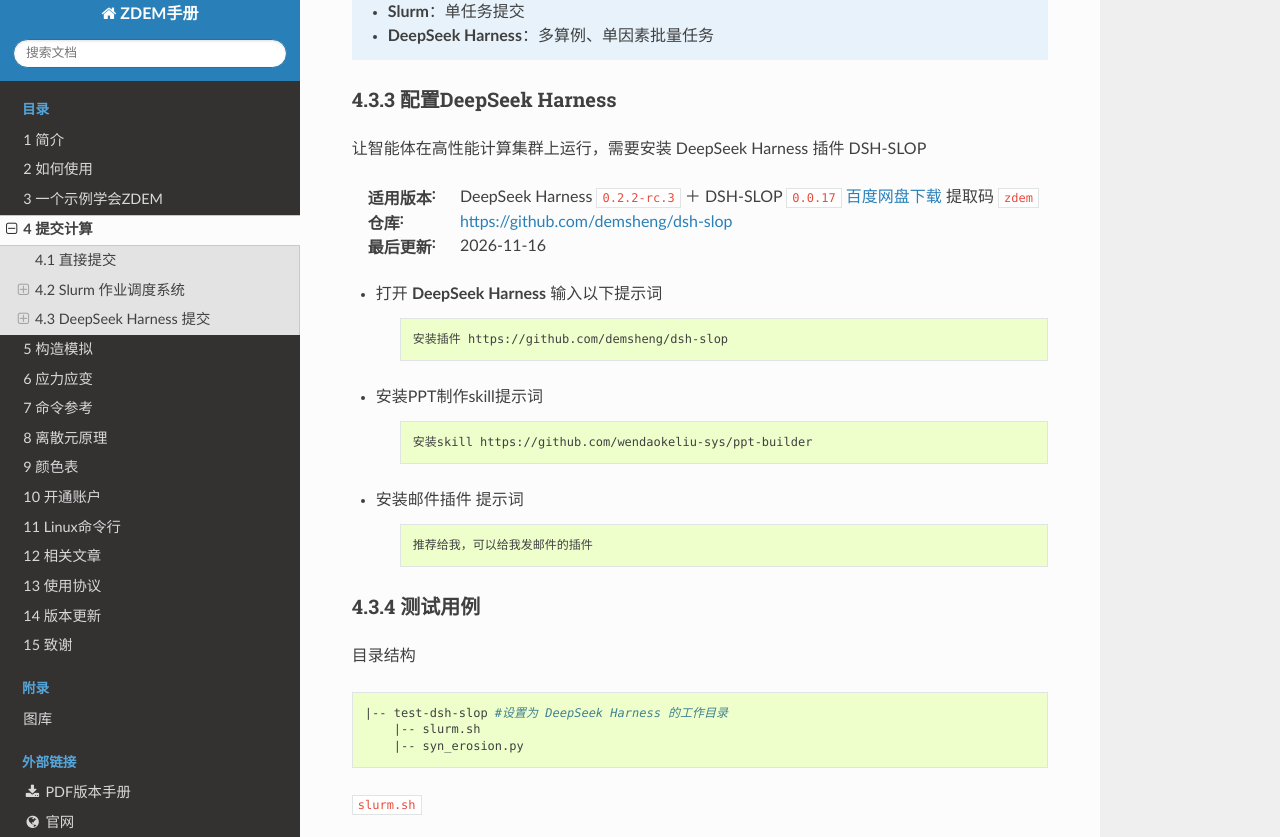
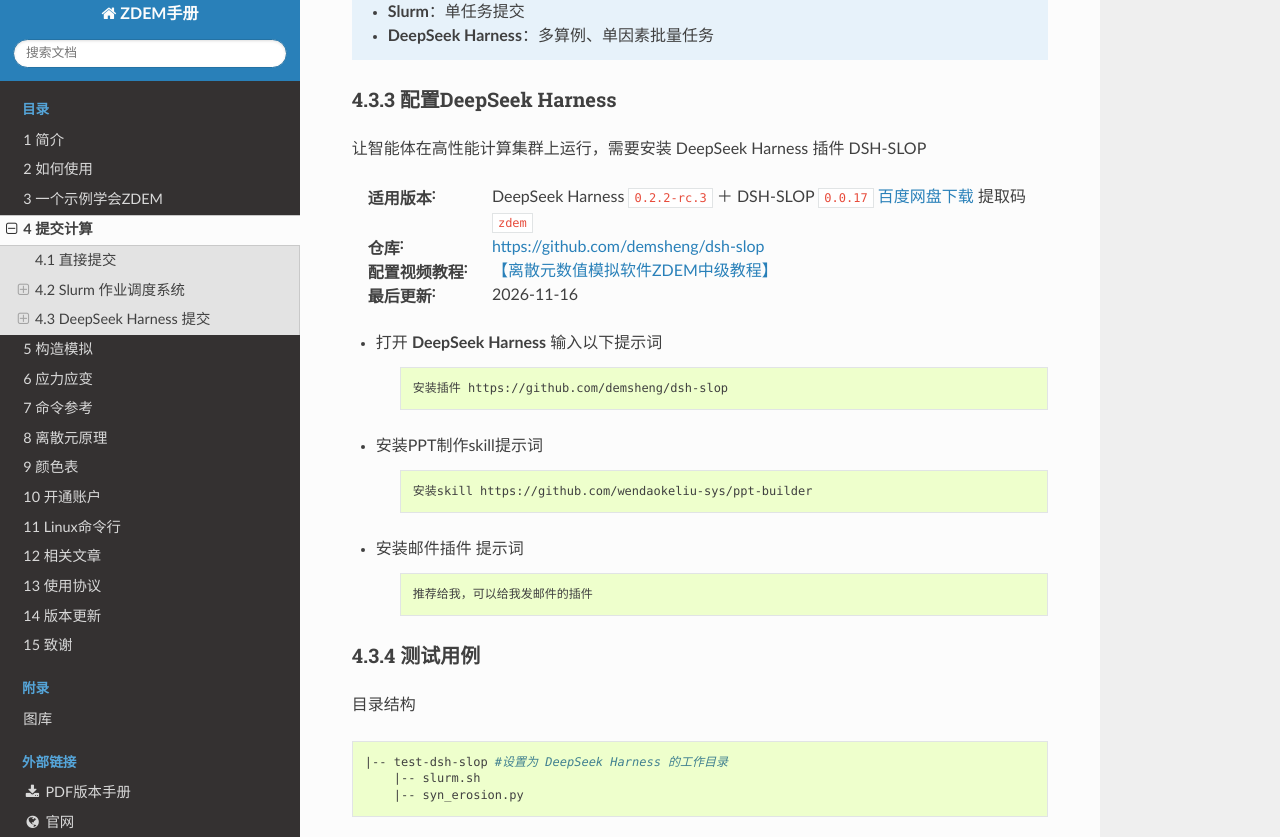
Before and after one commit to geovbox/zdem_doc, a Sphinx documentation site: the page built from source/clac/index.rst, in a window 1280 px wide and 900 px high, scrolled down 6297 px, cut to the strip 0-837 px from the top of the window. Built offline with Sphinx 7.4.7 and the Read the Docs theme 3.1.0, drawn with Linux system fonts in a browser that asks for light colours; comment, search, counter and statistics services are not loaded.

Commit message:
update DSH-SLOP install video

```diff
--- a/source/clac/index.rst
+++ b/source/clac/index.rst
@@ -171,6 +171,7 @@ DeepSeek Harness 提交
 
 :适用版本: DeepSeek Harness ``0.2.2-rc.3`` ＋ DSH-SLOP ``0.0.17`` `百度网盘下载 <https://pan.baidu.com/s/1fWjvBPKvayAhWxfij-gAnw>`_ 提取码 ``zdem``
 :仓库: https://github.com/demsheng/dsh-slop
+:配置视频教程: `【离散元数值模拟软件ZDEM中级教程】 <https://www.bilibili.com/video/BV1azsB64Ev2>`_
 :最后更新: 2026-11-16
 
 - 打开 **DeepSeek Harness** 输入以下提示词
```
